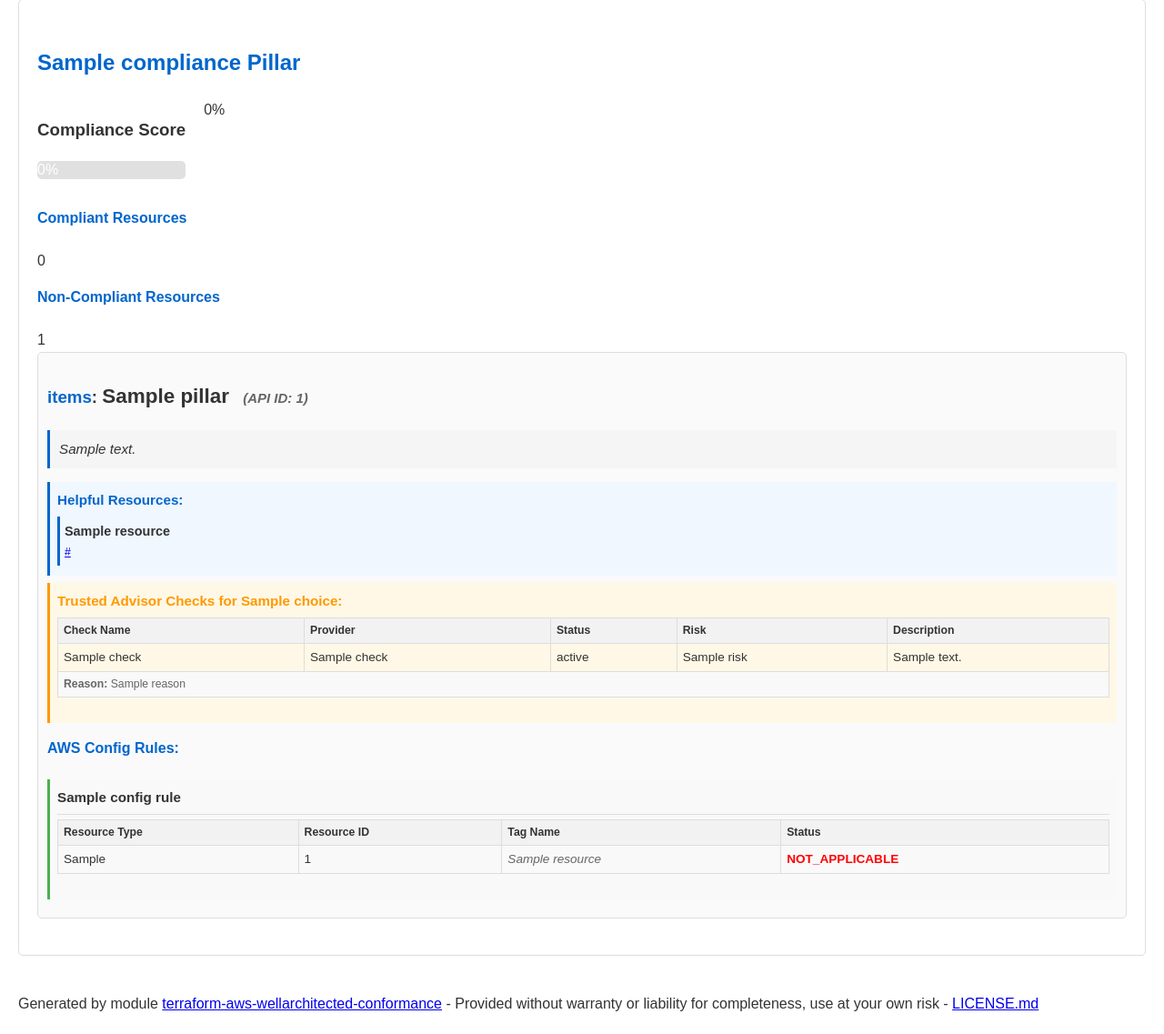
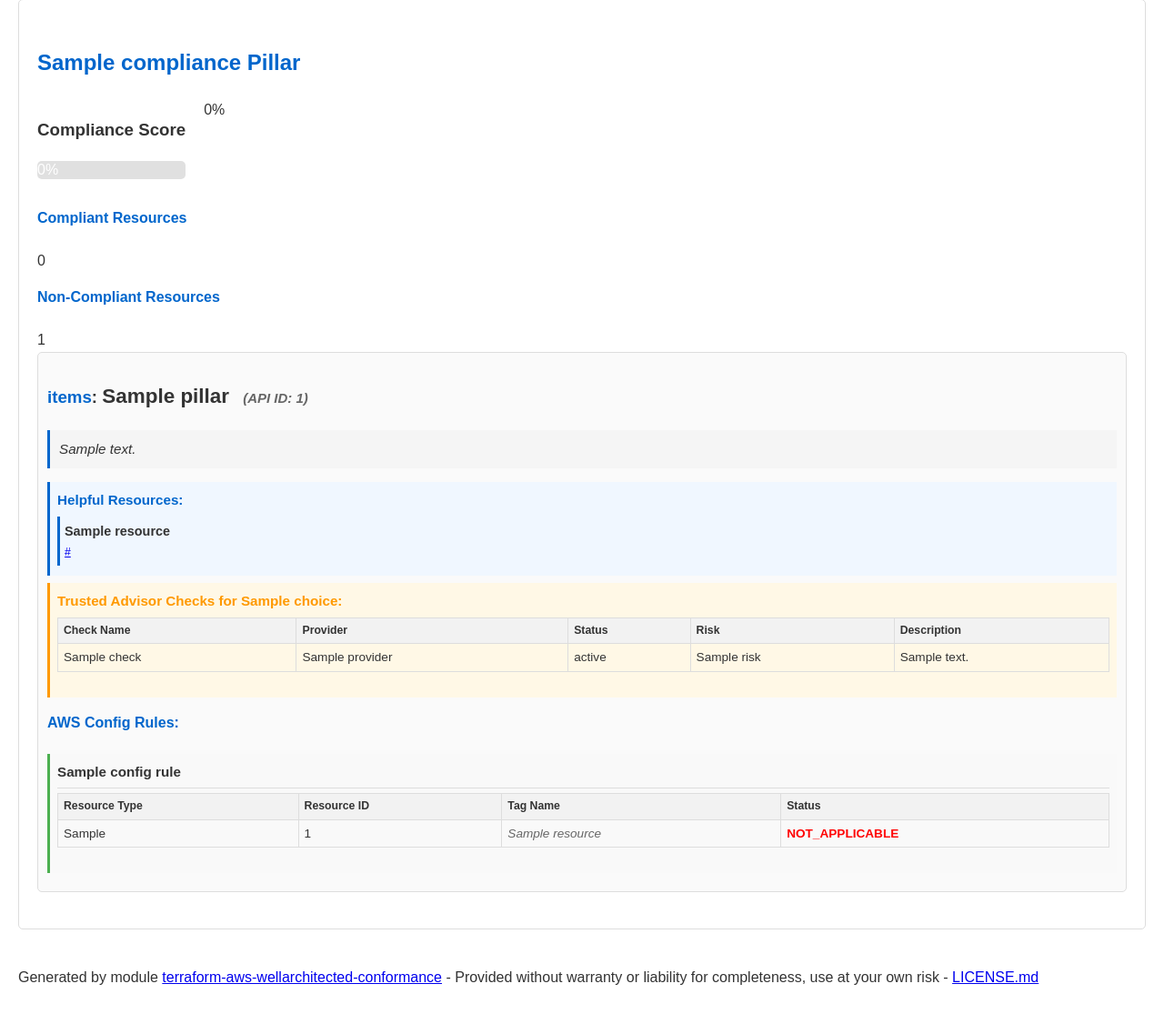
Before and after one commit to soprasteria/terraform-aws-wellarchitected-conformance, a Python web app: template src/wa_report_generator/templates/report_template.html in a window 1280 px wide. Shown: the part 1519-2656 px from the top of the page at 91% size. After the commit the page ends 2602 px from the top, so only its background shows below. Run offline with Jinja, Linux system fonts and the light colour scheme; the template is opened without the code that fills it: most values are stand-ins (such as "Sample title", 1, 10 or a date in 2020).

Commit message:
wa_report_generator: Debug Trusted Advisor checks.

```diff
--- a/src/wa_report_generator/templates/report_template.html
+++ b/src/wa_report_generator/templates/report_template.html
@@ -595,21 +595,11 @@
                                         {% for check in choice_data.trusted_advisor_checks %}
                                             <tr>
                                                 <td>{{ check.name }}</td>
-                                                <td>{{ check.provider_name }}</td>
+                                                <td>{{ check.provider }}</td>
                                                 <td class="{{ check.status | lower }}">{{ check.status }}</td>
                                                 <td class="{{ check.risk | lower }}">{{ check.risk }}</td>
                                                 <td>{{ check.description | safe }}</td>
                                             </tr>
-                                            {% if check.reason %}
-                                            <tr>
-                                                <td colspan="5" class="check-reason">
-                                                    <strong>Reason:</strong> {{ check.reason }}
-                                                    {% if check.flagged_resources > 0 %}
-                                                    <br><strong>Flagged Resources:</strong> {{ check.flagged_resources }}
-                                                    {% endif %}
-                                                </td>
-                                            </tr>
-                                            {% endif %}
                                         {% endfor %}
                                     </tbody>
                                 </table>
```
